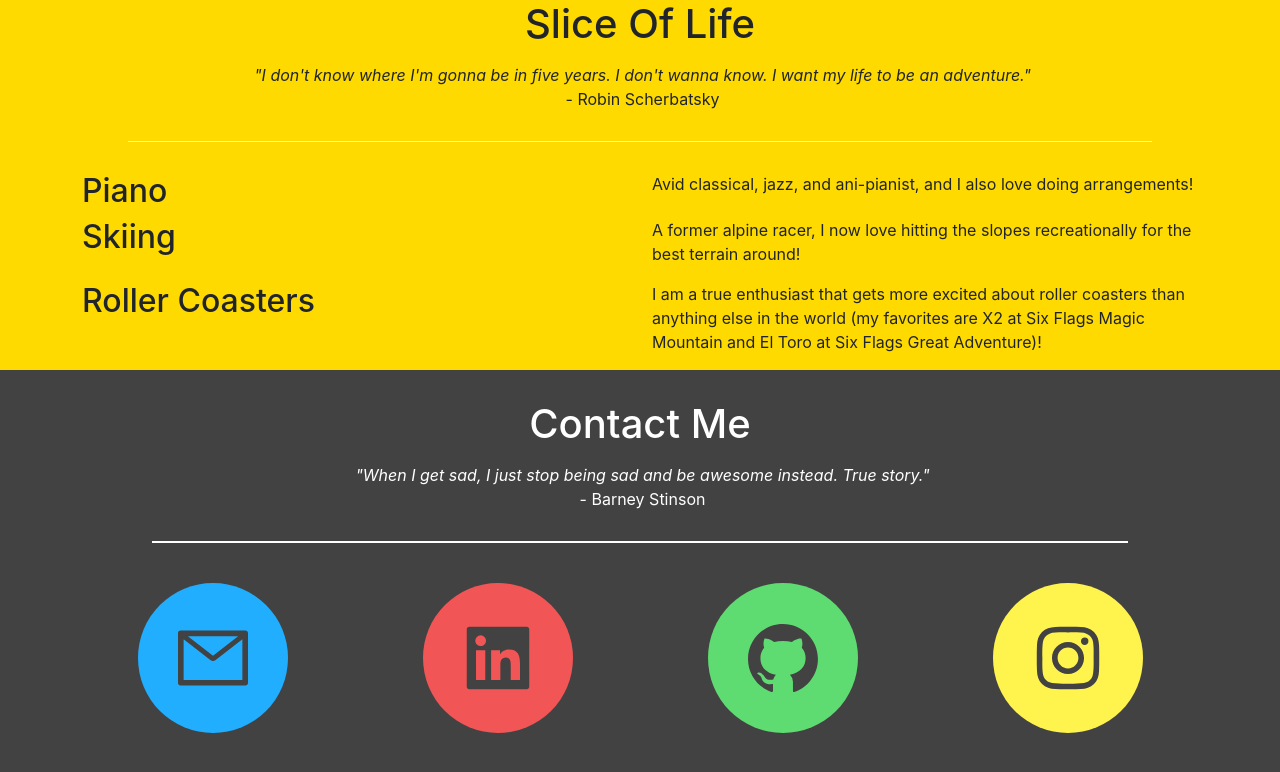
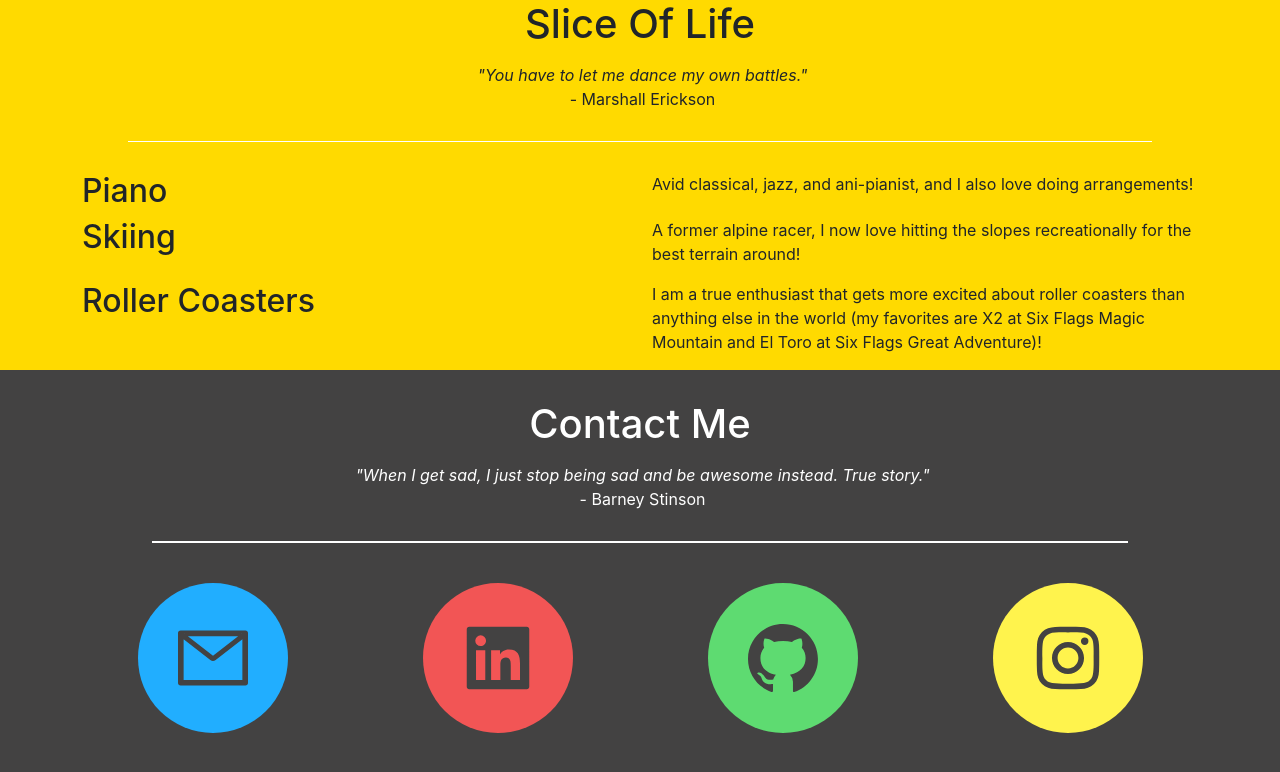
Before and after one commit to ethan-l-chen-24/ethanlchen.me, a React (Create React App) app: page / in a window 1280 px wide. Shown: the top 772 px of the page. Built offline with nearby package versions, Linux system fonts and the light colour scheme.

Commit message:
edited quote

```diff
--- a/src/components/SliceOfLife/SliceOfLife.js
+++ b/src/components/SliceOfLife/SliceOfLife.js
@@ -7,8 +7,8 @@ const SliceOfLife = () => {
         <div id="sliceOfLife">
             <h1>Slice Of Life</h1>
             <p className='quote'>
-                <i>"I don't know where I'm gonna be in five years. I don't wanna know. I want my life to be an adventure."</i>
-                <div>- Robin Scherbatsky</div>
+                <i>"You have to let me dance my own battles."</i>
+                <div>- Marshall Erickson</div>
             </p>
             <hr id="sliceOfLifeHR"/>
             {SliceOfLifeData.map((activity) =>
```
